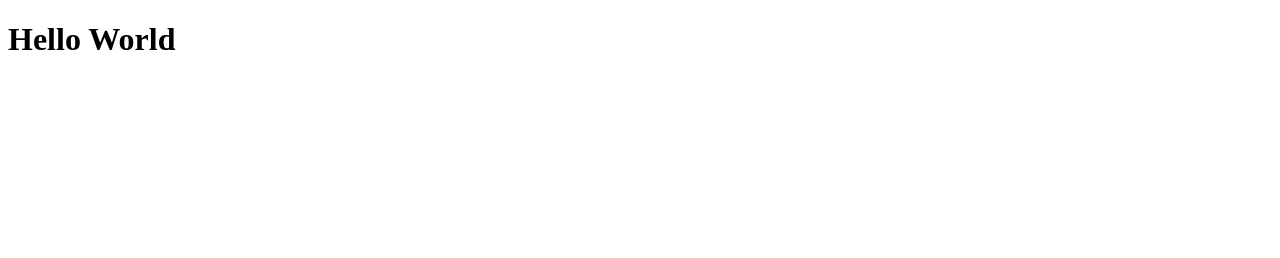
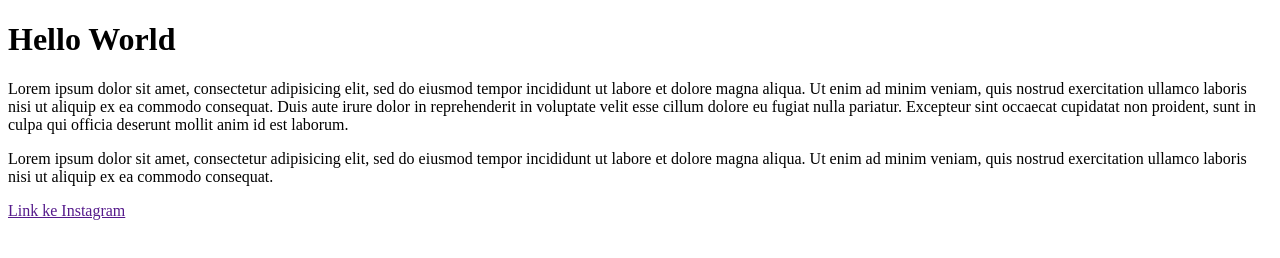
Before and after one commit to Ajmal10/rekweb-latihan1, a plain HTML site: page index.html in a window 1280 px wide. Drawn offline with Linux system fonts and the light colour scheme.

Commit message:
Menambahkan 2 buah Paragraf dan 1 link

```diff
--- a/index.html
+++ b/index.html
@@ -5,6 +5,19 @@
 </head>
 <body>
 	<h1>Hello World</h1>
+	<p> Lorem ipsum dolor sit amet, consectetur adipisicing elit, sed do eiusmod
+	tempor incididunt ut labore et dolore magna aliqua. Ut enim ad minim veniam,
+	quis nostrud exercitation ullamco laboris nisi ut aliquip ex ea commodo
+	consequat. Duis aute irure dolor in reprehenderit in voluptate velit esse
+	cillum dolore eu fugiat nulla pariatur. Excepteur sint occaecat cupidatat non
+	proident, sunt in culpa qui officia deserunt mollit anim id est laborum.</p>
+
+	<p>Lorem ipsum dolor sit amet, consectetur adipisicing elit, sed do eiusmod
+	tempor incididunt ut labore et dolore magna aliqua. Ut enim ad minim veniam,
+	quis nostrud exercitation ullamco laboris nisi ut aliquip ex ea commodo
+	consequat.</p>
+
+	<a href="">Link ke Instagram</a>
 
 </body>
 </html>
```
